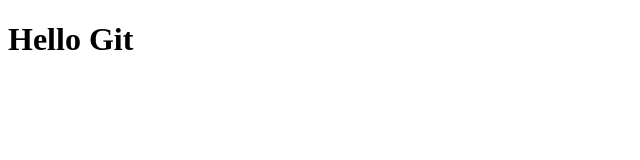
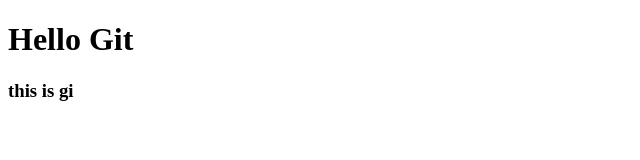
Before and after one commit to devfaramarzi369/git-with-neon, a plain HTML site: page index.html in a window 1280 px wide. Shown: the full height of the page, 0-640 px from the left. Drawn offline with Linux system fonts and the light colour scheme.

Commit message:
added h3 tag

```diff
--- a/index.html
+++ b/index.html
@@ -8,5 +8,6 @@
 </head>
 <body>
     <h1>Hello Git</h1>
+    <h3>this is gi</h3>
 </body>
 </html>
```
